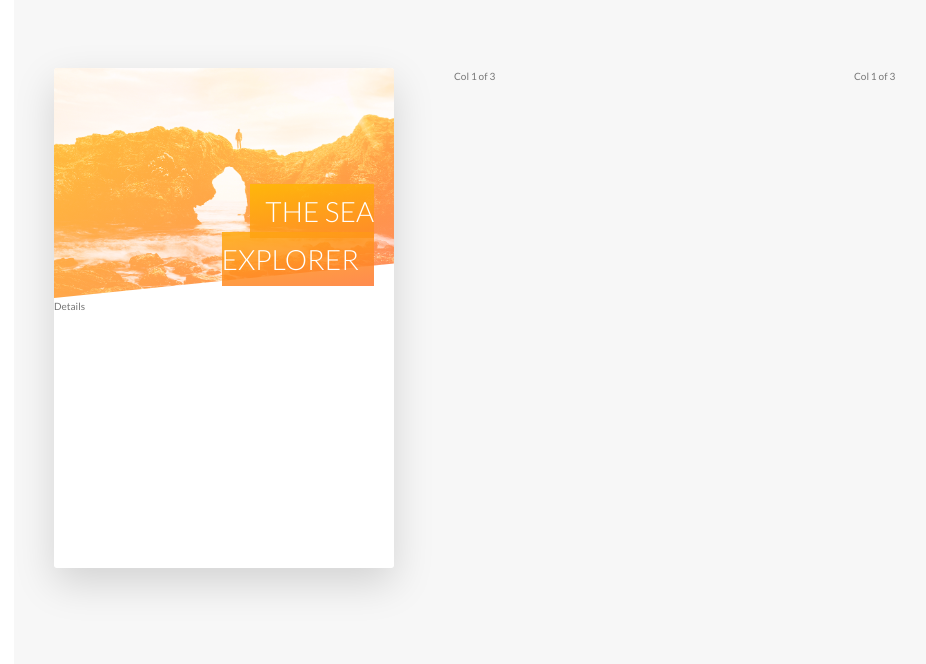
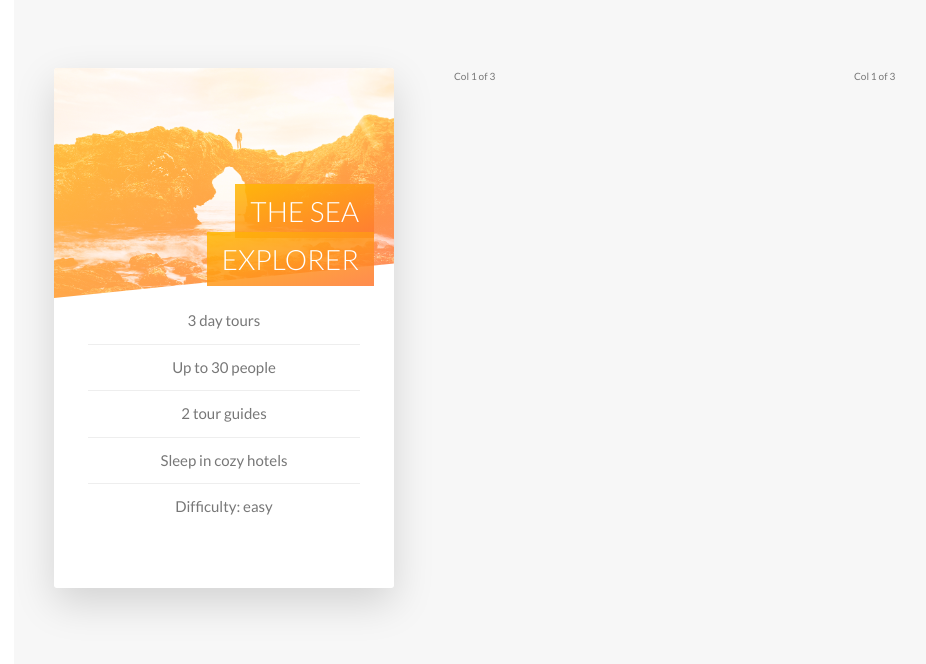
Before and after one commit to DimasWerito/advanced_css, a website: page Natours/starter/index.html in a window 1280 px wide. Shown: the part 2405-3069 px from the top of the page, without its empty margins (16-942 px from the left). Drawn offline with Linux system fonts and the light colour scheme.

Commit message:
card 1 finished tour

```diff
--- a/Natours/sass/abstracts/_variables.scss
+++ b/Natours/sass/abstracts/_variables.scss
@@ -11,6 +11,7 @@ $color-tertiary-dark: #5643fa;
 
 $color-grey-dark: #777;
 $color-grey-light-1: #f7f7f7;
+$color-grey-light-2: #eee;
 $color-white: #fff;
 $color-black: #000;
 $color-red: red;
--- a/Natours/sass/components/_card.scss
+++ b/Natours/sass/components/_card.scss
@@ -3,10 +3,10 @@
   perspective: 150rem;
   -moz-perspective: 150rem;
   position: relative;
-  height: 50rem;
+  height: 52rem;
 
   &__side {
-    height: 50rem;
+    height: 52rem;
     transition: all 0.8s ease;
     position: absolute;
     top: 0;
@@ -82,6 +82,9 @@
 
   &__heading-span {
     padding: 1rem 1.5rem;
+    -webkit-box-decoration-break: clone;
+    box-decoration-break: clone;
+
     &--1 {
       background-image: linear-gradient(
         to right bottom,
@@ -90,4 +93,22 @@
       );
     }
   }
+
+  &__details {
+    ul {
+      list-style: none;
+      width: 80%;
+      margin: 0 auto;
+
+      li {
+        text-align: center;
+        font-size: 1.5rem;
+        padding: 1rem;
+
+        &:not(:last-child) {
+          border-bottom: 1px solid $color-grey-light-2;
+        }
+      }
+    }
+  }
 }
--- a/Natours/starter/index.html
+++ b/Natours/starter/index.html
@@ -143,7 +143,15 @@
                     >The Sea Explorer</span
                   >
                 </h4>
-                <div class="card__details">Details</div>
+                <div class="card__details">
+                  <ul>
+                    <li>3 day tours</li>
+                    <li>Up to 30 people</li>
+                    <li>2 tour guides</li>
+                    <li>Sleep in cozy hotels</li>
+                    <li>Difficulty: easy</li>
+                  </ul>
+                </div>
               </div>
               <div class="card__side card__side--back card__side--back-1">
                 BACK
```
Also changed, not shown: Natours/starter/css/style.css.
